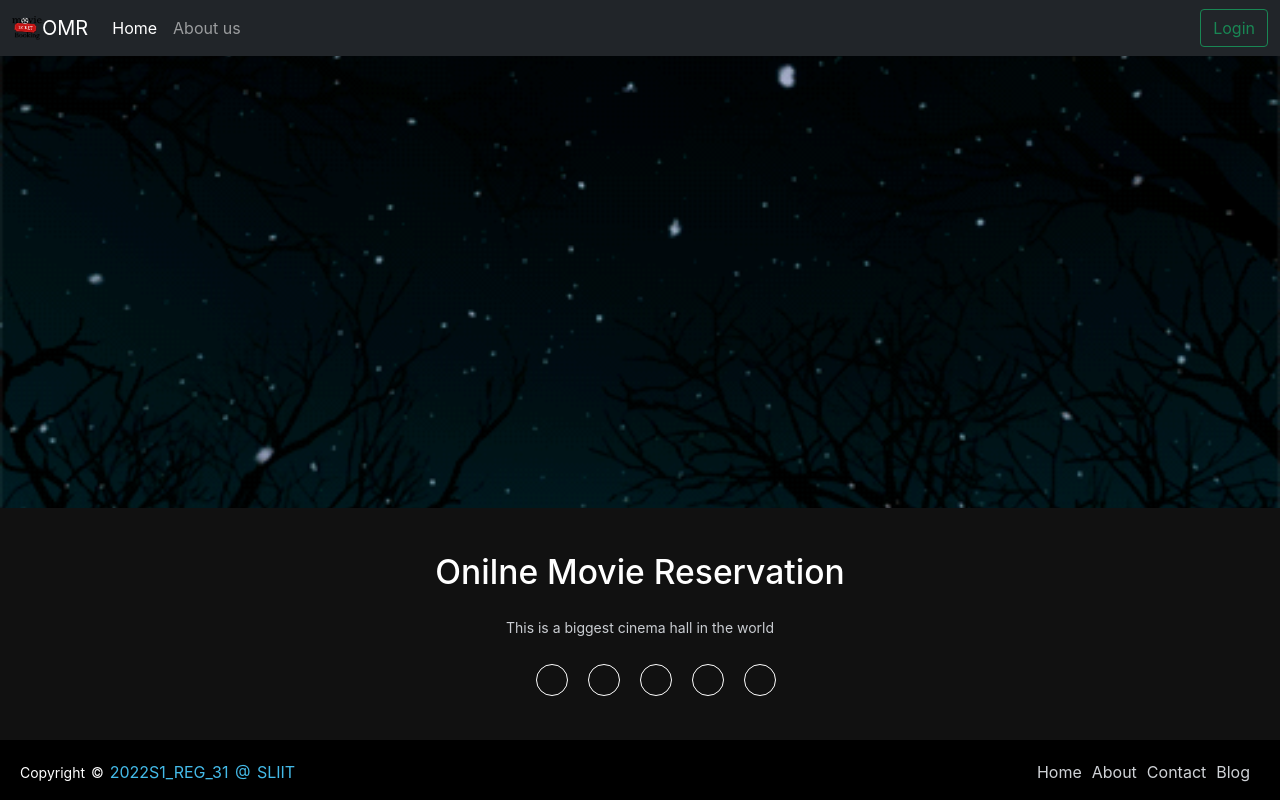
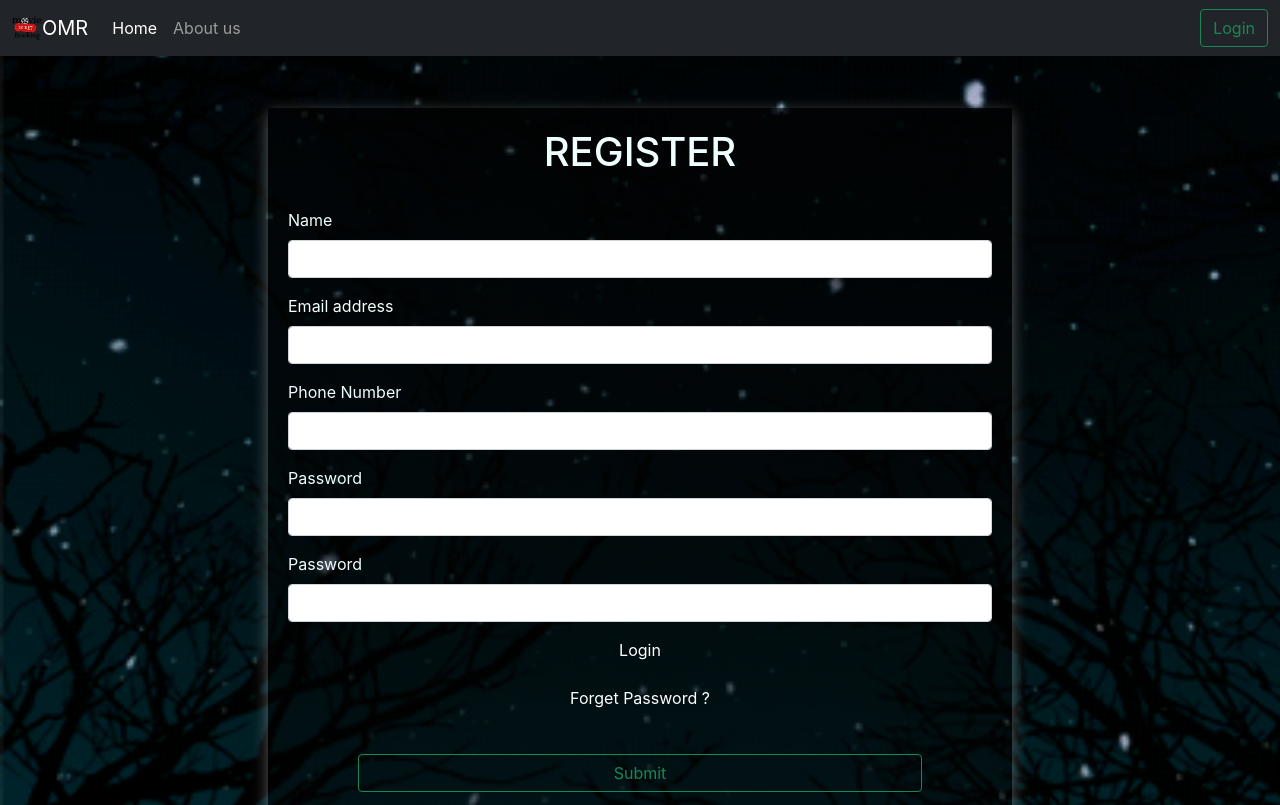
Before and after one commit to Kevinwijesooriya/online-movie-reservation-platform, a React (Create React App) app in the folder client/: page /register in a window 1280 px wide. Shown: the top 805 px of the page. Built offline with nearby package versions, Linux system fonts and the light colour scheme.

Commit message:
FE Update Profile

```diff
--- a/client/src/App.css
+++ b/client/src/App.css
@@ -1,16 +1,10 @@
 @import url('./components/Footer/footer.css');
 
-body{
-  background-image: url("./assets/animesher.com_anime-gifs-anime-scenery-anime-scenery-gif-1434609.gif");
-  background-repeat: repeat;
-  background-size: cover;
-  background-position: fixed;
 
-}
 
 .App {
 
-
+overflow:hidden;
 height: 100%;
 width: 100%;
 }
@@ -61,7 +55,9 @@ width: 100%;
 }
 main{
   margin-top: 2rem;
+  margin-bottom: 1rem;
   padding: 20px;
+  min-height: 70vh;
 
 }
 
@@ -69,16 +65,18 @@ h1{
   text-align: center;
 }
 
-.formBody .formRow{
+.formRow{
   width: 100%;
   justify-content: space-between;
-  margin: auto;
+
   display: inline;
   align-items: center;
+
 }
 
 .formBody .formRow button{
   width: 80%;
+  margin-top: 20px;
 
 
 }
@@ -87,3 +85,18 @@ a{
   text-decoration: none;
   color: rgb(255, 255, 255);
 }
+a:hover{
+  color: #007e39;
+}
+
+.cardBody{
+  display: flex;
+  flex-wrap: wrap;
+  justify-content: space-around;
+  margin: auto;
+
+
+}
+.cardBody .cardItem {
+  margin-top: 20px;
+}
--- a/client/src/components/Footer/Footer.jsx
+++ b/client/src/components/Footer/Footer.jsx
@@ -2,18 +2,8 @@ import React from 'react'
 
 const Footer = () => {
   return (
-    <div><div class="footer-content">
-    <h3>Onilne Movie Reservation</h3>
-    <p>This is a biggest cinema hall in the world </p>
-    <ul class="socials">
-        <li><a href="#"><i class="fa fa-facebook"></i></a></li>
-        <li><a href="#"><i class="fa fa-twitter"></i></a></li>
-        <li><a href="#"><i class="fa fa-google-plus"></i></a></li>
-        <li><a href="#"><i class="fa fa-youtube"></i></a></li>
-        <li><a href="#"><i class="fa fa-linkedin-square"></i></a></li>
-    </ul>
-</div>
-<div class="footer-bottom">
+    <div>
+<div class="footer-bottom  position-absolute">
     <p>copyright &copy; <a href="https://www.sliit.lk/">2022S1_REG_31 @ SLIIT</a>  </p>
             <div class="footer-menu">
               <ul class="f-menu">
--- a/client/src/components/Footer/footer.css
+++ b/client/src/components/Footer/footer.css
@@ -1,16 +1,15 @@
 footer{
-    position: absolute;
+
     bottom: 0;
     left: 0;
     right: 0;
-    background: #111;
-    height: auto;
     width: 100%;
-
     padding-top: 40px;
     color: #fff;
 }
+
 .footer-content{
+
     display: flex;
     align-items: center;
     justify-content: center;
@@ -62,7 +61,8 @@ footer{
 }
 
 .footer-bottom{
-    background: #000;
+
+    background: #111;
     width: 100vw;
     padding: 20px;
 padding-bottom: 40px;
--- a/client/src/components/Login/Login.jsx
+++ b/client/src/components/Login/Login.jsx
@@ -12,11 +12,11 @@ const Login = () => {
 });
 const [token, setToken] = state.token
 
-const onChangeInput = e =>{
+const onChangeInput =( e )=>{
   const {name, value} = e.target;
   setUser({...user, [name]:value})
 };
-const loginSubmit = async e =>{
+const loginSubmit = async( e )=>{
   e.preventDefault()
   try {
       const res = await axios.post('/api/user/signin', {...user})
@@ -79,8 +79,8 @@ const loginSubmit = async e =>{
           </div>
           <div className='formRow'>
             <center>
-              <Link to="">Forget Password ?</Link><br/><br/>
-              <Link to="">Register</Link><br/><br/>
+              <Link to="/forgetPassword">Forget Password ?</Link><br/><br/>
+              <Link to="/register">Register</Link><br/><br/>
               <button type="submit" className="btn btn-outline-success">Submit</button>
             </center>
           </div>
--- a/client/src/components/MainPages.jsx
+++ b/client/src/components/MainPages.jsx
@@ -6,6 +6,7 @@ import NotFound from './utils/not_found/NotFound.jsx';
 import Login from './Login/Login.jsx';
 import { GlobalState } from '../GlobalState.js';
 import Profile from './Profile/Profile.jsx';
+import Register from './Register/Register.jsx';
 
 
 const MainPages = () => {
@@ -18,7 +19,8 @@ const MainPages = () => {
               <Route path="/" element={<MovieCard />} />
               <Route path="/movie-view" element={<ViewMovies />} />
               <Route path="/login" element={isLogged ? <Navigate to={"/"}/> : <Login/>} />
-              <Route path="/profile" element={isLogged ?  <Profile/>: <Navigate to={"/"}/>}/>
+              <Route path="/register" element={isLogged ? <Navigate to={"/"}/> : <Register/>} />
+              <Route path="/profile" element={isLogged ?  <Profile/>: <NotFound/>}/>
         </Routes>
 
   )
--- a/client/src/components/Profile/Profile.jsx
+++ b/client/src/components/Profile/Profile.jsx
@@ -1,15 +1,143 @@
-import React from 'react'
+import React, { useContext, useState } from 'react';
+import { Link } from 'react-router-dom';
+import { ToastContainer, toast } from 'react-toastify';
+import 'react-toastify/dist/ReactToastify.css';
+import axios from 'axios';
+import { GlobalState } from '../../GlobalState';
+
 
 const Profile = () => {
     const logout =()=>{
         sessionStorage.clear();
         localStorage.clear();
-        window.location.href = "/";
+        window.location.href = "/login";
     }
+    const state = useContext(GlobalState);
+    const [userDetails] = state.userAPI.user;
+    const [token] = state.token;
+
+    const [user, setUser] = useState(userDetails);
+    const { email,name,phone}=user;
+
+
+  const onChangeInput =( e )=>{
+    const {name, value} = e.target;
+    setUser({...user, [name]:value})
+  };
+  const updateProfile = async( e )=>{
+    e.preventDefault()
+
+    if (user.password!=user.cf_password) {
+      toast.error("Passwords Not Match !", {
+        position: "top-right",
+        autoClose: 5000,
+        hideProgressBar: false,
+        closeOnClick: true,
+        pauseOnHover: true,
+        draggable: true,
+        progress: undefined,
+        });
+
+    } else {
+      try {
+        const res = await axios.post('/api/user/updateInfo', {...user},{
+          headers: {Authorization: token}
+      })
+        toast.success(res.data.msg, {
+            position: "top-right",
+            autoClose: 5000,
+            hideProgressBar: false,
+            closeOnClick: true,
+            pauseOnHover: true,
+            draggable: true,
+            progress: undefined,
+            });
+
+
+        window.location.href = "/profile";
+
+    } catch (err) {
+       console.log(err)
+        toast.error(err.response.data.msg, {
+            position: "top-right",
+            autoClose: 5000,
+            hideProgressBar: false,
+            closeOnClick: true,
+            pauseOnHover: true,
+            draggable: true,
+            progress: undefined,
+            });
+    }
+
+    }
+
+  };
   return (
     <>
+        <>
+    <ToastContainer/>
+      <div className="formBody">
+        <h1>REGISTER</h1><br/>
+        <form onSubmit={updateProfile}>
+        <div className="mb-3">
+            <label for="exampleInputName1" className="form-label">Name</label>
+            <input
+              type="text"
+              name="name"
+              value={name}
+              onChange={onChangeInput}
+              className="form-control"
+              id="exampleInputName1"
+              aria-describedby="NameHelp"/>
+          </div>
+          <div className="mb-3">
+            <label for="exampleInputEmail1" className="form-label">Email address</label>
+            <input
+              type="email"
+              name="email"
+              value={email}
+              onChange={onChangeInput}
+              className="form-control"
+              id="exampleInputEmail1"
+              aria-describedby="emailHelp" disabled/>
+          </div>
+          <div className="mb-3">
+            <label for="exampleInputPhone1" className="form-label">Phone Number</label>
+            <input
+              type="phone"
+              name="phone"
+              value={phone}
+              onChange={onChangeInput}
+              className="form-control"
+              id="exampleInputPhone1"
+              aria-describedby="phoneHelp"/>
+          </div>
 
-   <button onClick={logout}>LOG OUT</button>
+          <div className='formRow'>
+            <center>
+
+              <button type="submit" className="btn btn-outline-success">Update</button>
+            </center>
+          </div>
+        </form>
+        <div className='formRow'>
+            <center>
+
+            <button className="btn btn-outline-warning" onClick={logout}>Change Password</button>
+            </center>
+          </div>
+        <div className='formRow'>
+            <center>
+
+            <button className="btn btn-outline-danger" onClick={logout}>LOG OUT</button>
+            </center>
+          </div>
+      </div>
+
+    </>
+
+
+
     </>
   )
 }
--- a/client/src/components/Register/Register.jsx
+++ b/client/src/components/Register/Register.jsx
@@ -1,8 +1,137 @@
-import React from 'react'
+import React, { useContext, useState } from 'react';
+import { Link } from 'react-router-dom';
+import { ToastContainer, toast } from 'react-toastify';
+import 'react-toastify/dist/ReactToastify.css';
+import axios from 'axios';
+import { GlobalState } from '../../GlobalState';
 
 const Register = () => {
+  const state = useContext(GlobalState)
+  const [user, setUser] = useState({
+    email:'', password: '',name:"",cf_password:"",phone:""
+});
+const [token, setToken] = state.token
+
+const onChangeInput =( e )=>{
+  const {name, value} = e.target;
+  setUser({...user, [name]:value})
+};
+const loginSubmit = async( e )=>{
+  e.preventDefault()
+
+  if (user.password!=user.cf_password) {
+    toast.error("Passwords Not Match !", {
+      position: "top-right",
+      autoClose: 5000,
+      hideProgressBar: false,
+      closeOnClick: true,
+      pauseOnHover: true,
+      draggable: true,
+      progress: undefined,
+      });
+
+  } else {
+    try {
+      const res = await axios.post('/api/user/registration', {...user})
+      toast.success(res.data.msg, {
+          position: "top-right",
+          autoClose: 5000,
+          hideProgressBar: false,
+          closeOnClick: true,
+          pauseOnHover: true,
+          draggable: true,
+          progress: undefined,
+          });
+
+      window.location.href = "/login";
+
+  } catch (err) {
+     console.log(err)
+      toast.error(err.response.data.msg, {
+          position: "top-right",
+          autoClose: 5000,
+          hideProgressBar: false,
+          closeOnClick: true,
+          pauseOnHover: true,
+          draggable: true,
+          progress: undefined,
+          });
+  }
+
+  }
+
+};
   return (
-    <div>Register</div>
+    <>
+    <ToastContainer/>
+      <div className="formBody">
+        <h1>REGISTER</h1><br/>
+        <form onSubmit={loginSubmit}>
+        <div className="mb-3">
+            <label for="exampleInputName1" className="form-label">Name</label>
+            <input
+              type="text"
+              name="name"
+              value={user.name}
+              onChange={onChangeInput}
+              className="form-control"
+              id="exampleInputName1"
+              aria-describedby="NameHelp"/>
+          </div>
+          <div className="mb-3">
+            <label for="exampleInputEmail1" className="form-label">Email address</label>
+            <input
+              type="email"
+              name="email"
+              value={user.email}
+              onChange={onChangeInput}
+              className="form-control"
+              id="exampleInputEmail1"
+              aria-describedby="emailHelp"/>
+          </div>
+          <div className="mb-3">
+            <label for="exampleInputPhone1" className="form-label">Phone Number</label>
+            <input
+              type="phone"
+              name="phone"
+              value={user.phone}
+              onChange={onChangeInput}
+              className="form-control"
+              id="exampleInputPhone1"
+              aria-describedby="phoneHelp"/>
+          </div>
+          <div className="mb-3">
+            <label for="exampleInputPassword1" className="form-label">Password</label>
+            <input
+              type="password"
+              name="password"
+              value={user.password}
+              onChange={onChangeInput}
+              className="form-control"
+              id="exampleInputPassword1"/>
+          </div>
+          <div className="mb-3">
+            <label for="exampleInputCf_Password1" className="form-label">Password</label>
+            <input
+              type="password"
+              name="cf_password"
+              value={user.cf_password}
+              onChange={onChangeInput}
+              className="form-control"
+              id="exampleInputCf_Password1"/>
+          </div>
+          <div className='formRow'>
+            <center>
+
+              <Link to="/login">Login</Link><br/><br/>
+              <Link to="/forgetPassword">Forget Password ?</Link><br/><br/>
+              <button type="submit" className="btn btn-outline-success">Submit</button>
+            </center>
+          </div>
+        </form>
+      </div>
+
+</>
   )
 }
 
--- a/client/src/index.css
+++ b/client/src/index.css
@@ -5,6 +5,12 @@ body {
     sans-serif;
   -webkit-font-smoothing: antialiased;
   -moz-osx-font-smoothing: grayscale;
+  background-image: url("./assets/animesher.com_anime-gifs-anime-scenery-anime-scenery-gif-1434609.gif");
+  background-repeat: repeat;
+  background-size: cover;
+  background-position: fixed;
+  height: 100%;
+  width: 100%;
 }
 
 code {
```
Also changed, not shown: client/src/components/Cards/MovieCard.js (+13 -2 lines), 2 other files (tests, documents, lock files or other folders).
